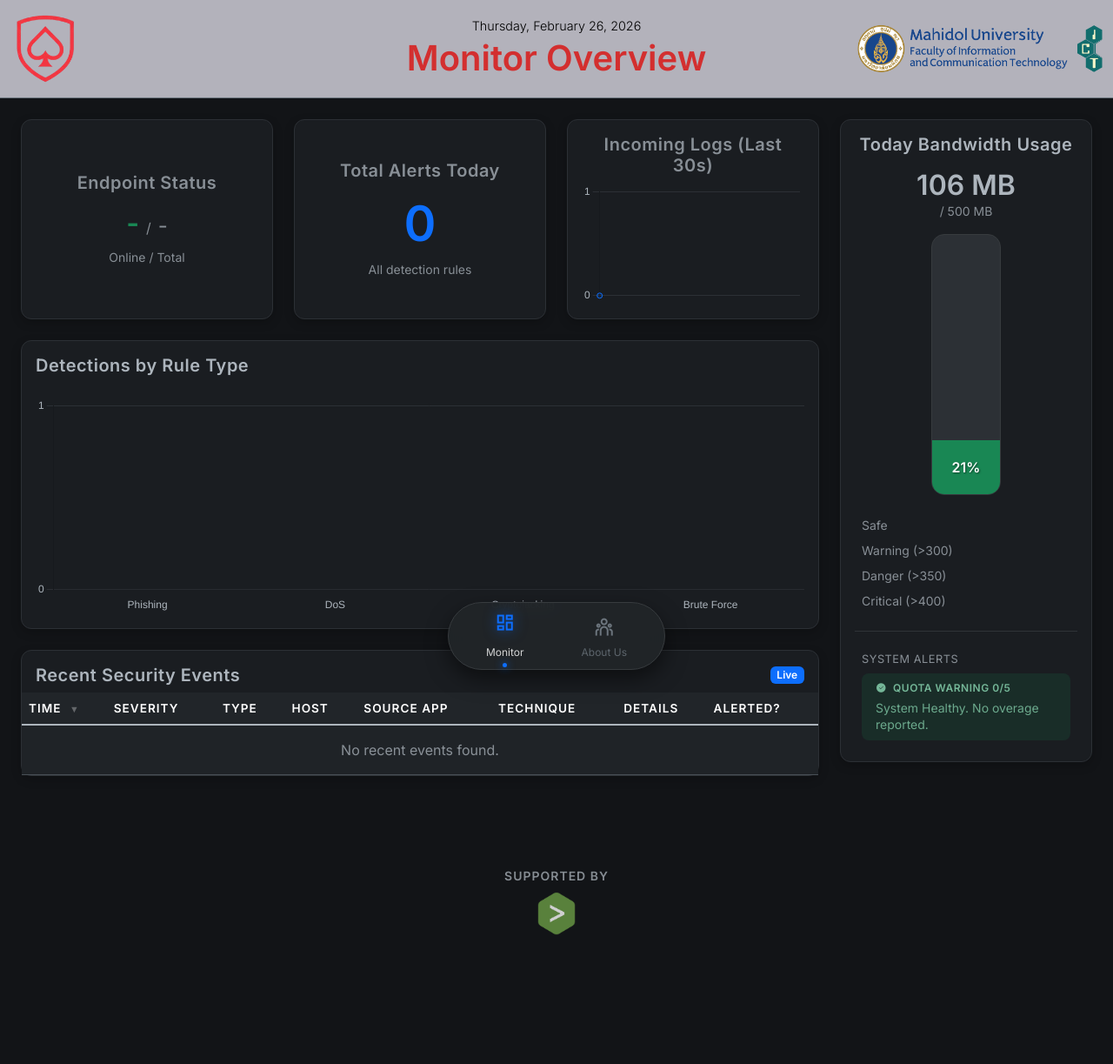
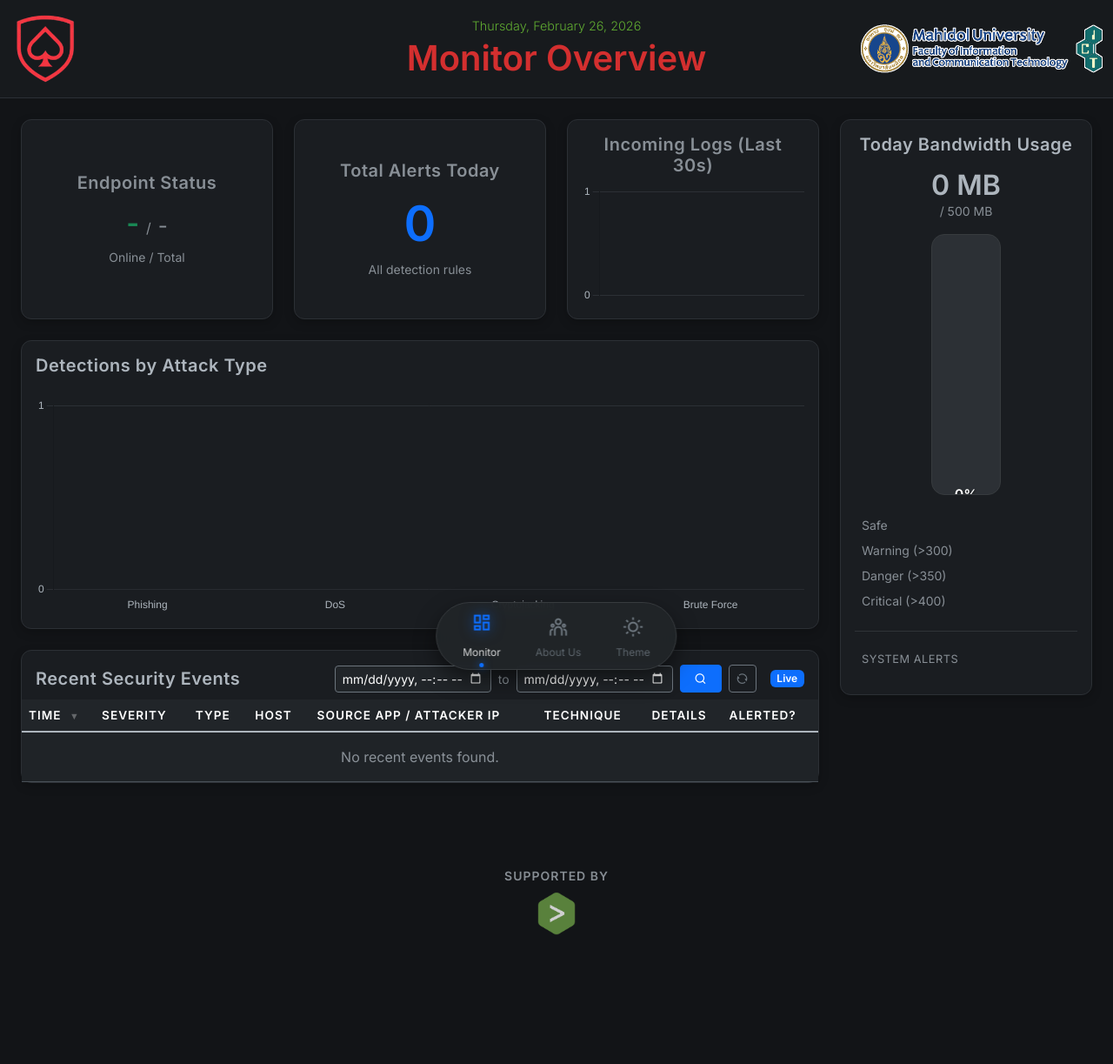
Before and after one commit to Suphatt130/SeniorProject, a Flask app: page / in a window 1280 px wide. Shown: the whole page at 87% size. Run offline with Flask 3, Linux system fonts and the light colour scheme; data that the repository does not hold is empty.

Commit message:
add dark/light theme and sorting by date and time

```diff
--- a/SeniorCode/license_status.json
+++ b/SeniorCode/license_status.json
@@ -1 +1 @@
-{"mb": 106.71, "pct": 21.34}
+{"mb": 340.4, "pct": 68.08}
--- a/SeniorCode/web/app.py
+++ b/SeniorCode/web/app.py
@@ -1,4 +1,4 @@
-from flask import Flask, render_template, jsonify
+from flask import Flask, render_template, jsonify, request
 import sqlite3
 import requests
 import os
@@ -99,138 +99,116 @@ def index():
 def about():
     return render_template('about.html')
 
+def get_time_query(column_name="timestamp"):
+    start = request.args.get('start')
+    end = request.args.get('end')
+
+    if start and end:
+        s = start.replace('T', ' ')
+        e = end.replace('T', ' ')
+        return f" {column_name} BETWEEN ? AND ?", (s, e)
+
+    today = datetime.now().strftime('%Y-%m-%d') + "%"
+    return f" {column_name} LIKE ?", (today,)
+
 @app.route('/api/stats')
 def api_stats():
+    stats = {}
+    conn = get_db_connection()
+    cond, params = get_time_query("timestamp")
+    cond_bf, params_bf = get_time_query("first_time")
+
+    p = conn.execute(f"SELECT COUNT(*) FROM logs_phishing WHERE{cond}", params).fetchone()[0]
+    d = conn.execute(f"SELECT COUNT(*) FROM logs_dos WHERE{cond}", params).fetchone()[0]
+    c = conn.execute(f"SELECT COUNT(*) FROM logs_crypto WHERE{cond}", params).fetchone()[0]
+    b = conn.execute(f"SELECT COUNT(*) FROM logs_bruteforce WHERE{cond_bf}", params_bf).fetchone()[0]
+
+    license_mb_raw = 0
     try:
-        conn = get_db_connection()
-        if not conn: return jsonify({"error": "DB Connection Failed"})
+        if os.path.exists(config.LICENSE_STATUS_FILE):
+            with open(config.LICENSE_STATUS_FILE, "r") as f:
+                data = json.load(f)
+                license_mb_raw = float(data.get("mb", 0))
+        else:
+            row = conn.execute("SELECT usage_mb FROM logs_license ORDER BY id DESC LIMIT 1").fetchone()
+            if row: license_mb_raw = float(row['usage_mb'])
+    except: pass
 
-        stats = {}
-        today_str = datetime.now().strftime('%Y-%m-%d')
-        date_filter = f"{today_str}%"
+    online_eps, total_eps, logs_30s, license_warnings = get_splunk_realtime_stats()
 
-        try: p = conn.execute("SELECT COUNT(*) FROM logs_phishing WHERE timestamp LIKE ?", (date_filter,)).fetchone()[0]
-        except: p = 0
-        try: d = conn.execute("SELECT COUNT(*) FROM logs_dos WHERE timestamp LIKE ?", (date_filter,)).fetchone()[0]
-        except: d = 0
-        try: c = conn.execute("SELECT COUNT(*) FROM logs_crypto WHERE timestamp LIKE ?", (date_filter,)).fetchone()[0]
-        except: c = 0
-        try: b = conn.execute("SELECT COUNT(*) FROM logs_bruteforce WHERE first_time LIKE ?", (date_filter,)).fetchone()[0]
-        except: b = 0
+    stats['phishing'] = p
+    stats['dos'] = d
+    stats['crypto'] = c
+    stats['bruteforce'] = b
+    stats['total'] = p + d + c + b
 
-        license_mb_raw = 0
-        try:
-            if os.path.exists(config.LICENSE_STATUS_FILE):
-                with open(config.LICENSE_STATUS_FILE, "r") as f:
-                    data = json.load(f)
-                    license_mb_raw = float(data.get("mb", 0))
-            else:
-                row = conn.execute("SELECT usage_mb FROM logs_license ORDER BY id DESC LIMIT 1").fetchone()
-                if row: license_mb_raw = float(row['usage_mb'])
-        except: pass
+    stats['license_mb_raw'] = int(license_mb_raw)
+    stats['license_text'] = f"{int(license_mb_raw)} / 500 MB"
 
-        online_eps, total_eps, logs_30s, license_warnings = get_splunk_realtime_stats()
+    stats['endpoints_online'] = online_eps
+    stats['endpoints_total'] = total_eps
+    stats['logs_last_30s'] = logs_30s
+    stats['license_warnings'] = license_warnings
 
-        stats['phishing'] = p
-        stats['dos'] = d
-        stats['crypto'] = c
-        stats['bruteforce'] = b
-        stats['total'] = p + d + c + b
-
-        stats['license_mb_raw'] = int(license_mb_raw)
-        stats['license_text'] = f"{int(license_mb_raw)} / 500 MB"
-
-        stats['endpoints_online'] = online_eps
-        stats['endpoints_total'] = total_eps
-        stats['logs_last_30s'] = logs_30s
-        stats['license_warnings'] = license_warnings
-
-        conn.close()
-        return jsonify(stats)
-    except Exception as e:
-        return jsonify({"error": str(e)})
+    conn.close()
+    return jsonify(stats)
 
 @app.route('/api/logs')
 def api_logs():
     conn = get_db_connection()
     if not conn: return jsonify([])
 
+    cond, params = get_time_query("timestamp")
+    cond_bf, params_bf = get_time_query("first_time")
+
     all_logs = []
 
-    today_str = datetime.now().strftime('%Y-%m-%d')
-    date_filter = f"{today_str}%"
-
-    # --- 1. PHISHING ---
     try:
-        rows = conn.execute("SELECT * FROM logs_phishing WHERE timestamp LIKE ? ORDER BY id DESC", (date_filter,)).fetchall()
+        # PHISHING
+        rows = conn.execute(f"SELECT * FROM logs_phishing WHERE{cond} ORDER BY id DESC", params).fetchall()
         for r in rows:
             all_logs.append({
-                "time": r['timestamp'],
-                "type": "Phishing",
-                "host": r['computer'],
-                "source": r['parent_app'],
-                "severity": r['severity'],
-                "extra": r['technique_id'],
-                "details": f"Link: {r['clicked_link']} | Browser: {r['browser_name']}",
+                "time": r['timestamp'], "type": "Phishing", "host": r['computer'],
+                "source": r['parent_app'], "severity": r['severity'],
+                "extra": r['technique_id'], "details": f"Link: {r['clicked_link']}",
                 "alert": r['alert_sent']
             })
-    except Exception: pass
 
-    # --- 2. DOS ---
-    try:
-        rows = conn.execute("SELECT * FROM logs_dos WHERE timestamp LIKE ? ORDER BY id DESC", (date_filter,)).fetchall()
+        # DOS
+        rows = conn.execute(f"SELECT * FROM logs_dos WHERE{cond} ORDER BY id DESC", params).fetchall()
         for r in rows:
             all_logs.append({
-                "time": r['timestamp'],
-                "type": "DoS",
-                "host": r['host'],
-                "source": r['src_ip'],
-                "severity": r['severity'],
-                "extra": r['technique_id'],
-                "details": f"Target: {r['dest_ip']}:{r['dest_port']} | Flags: {r['tcp_flags']} | Pkts: {r['count']}",
+                "time": r['timestamp'], "type": "DoS", "host": r['host'],
+                "source": r['src_ip'], "severity": r['severity'],
+                "extra": r['technique_id'], "details": f"Target: {r['dest_ip']}",
                 "alert": r['alert_sent']
             })
-    except Exception: pass
 
-    # --- 3. CRYPTOJACKING ---
-    try:
-        rows = conn.execute("SELECT * FROM logs_crypto WHERE timestamp LIKE ? ORDER BY id DESC", (date_filter,)).fetchall()
+        # BRUTE FORCE
+        rows = conn.execute(f"SELECT * FROM logs_bruteforce WHERE{cond_bf} ORDER BY id DESC", params_bf).fetchall()
         for r in rows:
-            det = f"File: {r['image_loaded']}"
-            if r['md5']: det += f" | MD5: {r['md5']}"
-
             all_logs.append({
-                "time": r['timestamp'],
-                "type": "Cryptojacking",
-                "host": r['dest'],
-                "source": r['process_path'] or "Unknown",
-                "severity": r['severity'],
-                "extra": r['technique_id'],
-                "details": det,
+                "time": r['first_time'], "type": "Brute Force", "host": r['dest'],
+                "source": r['src_ip'], "severity": r['severity'],
+                "extra": r['technique_id'], "details": f"User: {r['user']}",
                 "alert": r['alert_sent']
             })
-    except Exception: pass
 
-    # --- 4. BRUTE FORCE ---
-    try:
-        rows = conn.execute("SELECT * FROM logs_bruteforce WHERE first_time LIKE ? ORDER BY id DESC", (date_filter,)).fetchall()
+        # CRYPTOJACKING
+        rows = conn.execute(f"SELECT * FROM logs_crypto WHERE{cond} ORDER BY id DESC", params).fetchall()
         for r in rows:
             all_logs.append({
-                "time": r['first_time'],
-                "type": "Brute Force",
-                "host": r['dest'],
-                "source": r['src_ip'],
-                "severity": r['severity'],
-                "extra": r['technique_id'],
-                "details": f"Target User: {r['user']} | Failures: {r['count']}",
+                "time": r['timestamp'], "type": "Cryptojacking", "host": r['dest'],
+                "source": r['process_path'], "severity": r['severity'],
+                "extra": r['technique_id'], "details": f"File: {r['image_loaded']}",
                 "alert": r['alert_sent']
             })
-    except Exception: pass
+
+    except Exception as e:
+        print(f"API Logs Error: {e}")
 
     conn.close()
-
     all_logs.sort(key=lambda x: x['time'], reverse=True)
-
     return jsonify(all_logs)
 
 if __name__ == '__main__':
--- a/SeniorCode/web/static/script.js
+++ b/SeniorCode/web/static/script.js
@@ -5,8 +5,27 @@ const MAX_LINE_POINTS = 20;
 let currentLogs = [];
 let sortState = { column: 'time', asc: false }
 
+function setMaxDate() {
+    const now = new Date();
+    const year = now.getFullYear();
+    const month = String(now.getMonth() + 1).padStart(2, '0');
+    const day = String(now.getDate()).padStart(2, '0');
+    const hours = String(now.getHours()).padStart(2, '0');
+    const minutes = String(now.getMinutes()).padStart(2, '0');
+
+    const currentDateTime = `${year}-${month}-${day}T${hours}:${minutes}`;
+
+    document.getElementById('start-time').setAttribute('max', currentDateTime);
+    document.getElementById('end-time').setAttribute('max', currentDateTime);
+}
+
 // --- 1. INITIALIZE FUNCTIONS ON PAGE LOAD ---
 document.addEventListener('DOMContentLoaded', () => {
+    setMaxDate();
+    const savedTheme = localStorage.getItem('theme') || 'dark';
+    document.documentElement.setAttribute('data-bs-theme', savedTheme);
+    updateThemeIcon(savedTheme);
+
     initDateDisplay();
     initCharts();
     fetchData();
@@ -99,38 +118,64 @@ function initCharts() {
     });
 }
 
+function resetFilter() {
+    document.getElementById('start-time').value = '';
+    document.getElementById('end-time').value = '';
+    fetchData();
+}
+
 async function fetchData() {
     const badge = document.getElementById('last-update-badge');
+    const startInput = document.getElementById('start-time');
+    const endInput = document.getElementById('end-time');
+
+    const start = startInput.value;
+    const end = endInput.value;
+
+    if (start && end) {
+        const startDate = new Date(start);
+        const endDate = new Date(end);
+        const now = new Date();
+
+        if (startDate > endDate) {
+            alert("Error: Start time cannot be after end time (e.g., 20/02 to 18/02).");
+            return;
+        }
+        if (endDate > now) {
+            alert("Error: You cannot select a time in the future.");
+            return;
+        }
+    }
+
+    let queryParams = "";
+    if (start && end) {
+        queryParams = `?start=${encodeURIComponent(start)}&end=${encodeURIComponent(end)}`;
+    }
+
     if(badge) badge.textContent = 'Updating...';
-    if(badge) badge.classList.replace('bg-primary', 'bg-secondary');
 
     try {
         const [statsRes, logsRes] = await Promise.all([
-            fetch('/api/stats'),
-            fetch('/api/logs')
+            fetch(`/api/stats${queryParams}`),
+            fetch(`/api/logs${queryParams}`)
         ]);
 
         const statsData = await statsRes.json();
         const logsData = await logsRes.json();
 
-        if (statsData.error) console.error("Stats Error:", statsData.error);
-        if (logsData.error) console.error("Logs Error:", logsData.error);
-
-        updateTopCards(statsData);
-        updateLineChart(statsData.logs_last_30s);
         updateBarChart(statsData);
-        updateLicenseProgressBar(statsData.license_mb_raw);
-        updateLicenseWarnings(statsData.license_warnings);
         currentLogs = logsData;
         applySort();
 
-        if(badge) badge.textContent = 'Live';
-        if(badge) badge.classList.replace('bg-secondary', 'bg-primary');
+        if(badge) {
+            badge.textContent = (start && end) ? 'Filtered View' : 'Live';
+            badge.classList.replace('bg-secondary', 'bg-primary');
+        }
+        updateTopCards(statsData);
 
     } catch (err) {
         console.error("Fetch Error:", err);
         if(badge) badge.textContent = 'Error';
-        if(badge) badge.classList.replace('bg-secondary', 'bg-danger');
     }
 }
 
@@ -337,3 +382,21 @@ function updateLicenseWarnings(warnings) {
         container.innerHTML = html;
     }
 }
+
+// --- THEME TOGGLE LOGIC ---
+function toggleTheme() {
+    const htmlTag = document.documentElement;
+    const currentTheme = htmlTag.getAttribute('data-bs-theme');
+    const newTheme = currentTheme === 'dark' ? 'light' : 'dark';
+
+    htmlTag.setAttribute('data-bs-theme', newTheme);
+    localStorage.setItem('theme', newTheme);
+    updateThemeIcon(newTheme);
+}
+
+function updateThemeIcon(theme) {
+    const themeIcon = document.getElementById('theme-icon');
+    if (themeIcon) {
+        themeIcon.className = theme === 'dark' ? 'ri-sun-line' : 'ri-moon-line';
+    }
+}
--- a/SeniorCode/web/static/style.css
+++ b/SeniorCode/web/static/style.css
@@ -4,12 +4,19 @@
 }
 
 body {
+    padding-bottom: 100px;
+}
+
+/* Dark Mode Backgrounds */
+[data-bs-theme="dark"] body, [data-bs-theme="dark"] .bg-darker {
     background-color: #121417 !important;
     color: #e9ecef;
 }
 
-.bg-darker {
-    background-color: #121417 !important;
+/* Light Mode Backgrounds */
+[data-bs-theme="light"] body, [data-bs-theme="light"] .bg-darker {
+    background-color: #f4f7f6 !important;
+    color: #212529;
 }
 
 .bg-lighter {
@@ -179,11 +186,6 @@ th.sorted-desc .sort-icon::after {
     box-shadow: 0 0 10px #0d6efd;
 }
 
-/* Ensure content doesn't get hidden behind the navbar on mobile */
-body {
-    padding-bottom: 100px;
-}
-
 .hover-effect {
     transition: transform 0.3s ease, box-shadow 0.3s ease, border-color 0.3s ease;
 }
@@ -223,3 +225,56 @@ body {
     background-color: #fff33b;
     color: #212529;
 }
+
+/* --- LIGHT MODE OVERRIDES --- */
+[data-bs-theme="light"] .card-custom {
+    background-color: #ffffff;
+    border-color: #e0e0e0;
+    box-shadow: 0 4px 12px rgba(0, 0, 0, 0.05);
+}
+
+[data-bs-theme="light"] .table-dark th {
+    background-color: #e9ecef;
+    color: #212529;
+    border-color: #dee2e6;
+}
+
+[data-bs-theme="light"] .table-striped>tbody>tr:nth-of-type(odd)>* {
+    --bs-table-accent-bg: #f8f9fa;
+    color: #212529;
+}
+
+[data-bs-theme="light"] .log-row:hover {
+    background-color: #f1f3f5 !important;
+}
+
+[data-bs-theme="light"] .cred-navbar {
+    background: rgba(255, 255, 255, 0.95);
+    border-color: #e0e0e0;
+}
+
+.custom-header {
+    background-color: #171a1d;
+    border-color: #2c3035 !important;
+}
+
+[data-bs-theme="light"] .custom-header {
+    background-color: #ffffff;
+    border-color: #e0e0e0 !important;
+}
+
+[data-bs-theme="light"] .cred-nav-link {
+    color: #6c757d;
+}
+
+[data-bs-theme="light"] .cred-nav-link:hover {
+    color: #212529;
+}
+
+[data-bs-theme="light"] .cred-nav-link.active {
+    color: #212529;
+}
+
+[data-bs-theme="light"] .cred-nav-link.active i {
+    text-shadow: 0 0 10px rgba(13, 110, 253, 0.2);
+}
--- a/SeniorCode/web/templates/index.html
+++ b/SeniorCode/web/templates/index.html
@@ -11,7 +11,8 @@
     <link rel="stylesheet" href="{{ url_for('static', filename='style.css') }}">
     <script src="https://cdn.jsdelivr.net/npm/chart.js"></script>
 </head>
-<body class="bg-darker" style="overflow-x: hidden;"> <header class="container-fluid py-3 mb-4 border-bottom border-secondary" style="background-color: #b3b2bb";>
+<body class="bg-darker" style="overflow-x: hidden;">
+    <header class="container-fluid py-3 mb-4 border-bottom custom-header">
         <div class="row align-items-center">
 
             <div class="col-3">
@@ -22,7 +23,7 @@
             </div>
 
             <div class="col-6 text-center">
-                <h4 id="current-date" class="fw-light mb-1" style="font-size: 0.9rem; color: black;">Loading date...</h4>
+                <h4 id="current-date" class="fw-light mb-1" style="font-size: 0.9rem; color: #60AB31;">Loading date...</h4>
                 <h1 class="display-6 fw-bold mb-0" style="color: #D32F2F;">
                     Monitor Overview
                 </h1>
@@ -81,7 +82,7 @@
                     <div class="col-12">
                         <div class="card card-custom">
                             <div class="card-header bg-transparent border-0 pt-3">
-                                <h5 class="card-title mb-0">Detections by Rule Type</h5>
+                                <h5 class="card-title mb-0">Detections by Attack Type</h5>
                             </div>
                             <div class="card-body">
                                 <div class="chart-container" style="position: relative; height: 250px;">
@@ -97,6 +98,19 @@
                         <div class="card card-custom">
                             <div class="card-header bg-transparent border-0 d-flex justify-content-between align-items-center pt-3">
                                 <h5 class="card-title mb-0">Recent Security Events</h5>
+
+                                <div class="d-flex align-items-center gap-2 ms-auto me-3">
+                                    <input type="datetime-local" id="start-time" class="form-control form-control-sm bg-dark text-white border-secondary" style="width: 180px;">
+                                    <span class="text-muted small">to</span>
+                                    <input type="datetime-local" id="end-time" class="form-control form-control-sm bg-dark text-white border-secondary" style="width: 180px;">
+                                    <button type="button" onclick="fetchData()" class="btn btn-primary btn-sm px-3">
+                                        <i class="ri-search-line"></i>
+                                    </button>
+                                    <button type="button" onclick="resetFilter()" class="btn btn-outline-secondary btn-sm">
+                                        <i class="ri-refresh-line"></i>
+                                    </button>
+                                </div>
+
                                 <span class="badge bg-primary" id="last-update-badge">Live</span>
                             </div>
                             <div class="card-body p-0">
@@ -108,7 +122,7 @@
                                                 <th onclick="sortTable('severity')">Severity <span class="sort-icon" id="icon-severity"></span></th>
                                                 <th onclick="sortTable('type')">Type <span class="sort-icon" id="icon-type"></span></th>
                                                 <th onclick="sortTable('host')">Host <span class="sort-icon" id="icon-host"></span></th>
-                                                <th onclick="sortTable('source')">Source App <span class="sort-icon" id="icon-source"></span></th>
+                                                <th onclick="sortTable('source')">Source App / Attacker IP <span class="sort-icon" id="icon-source"></span></th>
                                                 <th onclick="sortTable('extra')">Technique <span class="sort-icon" id="icon-extra"></span></th>
                                                 <th>Details</th>
                                                 <th onclick="sortTable('alert')">Alerted? <span class="sort-icon" id="icon-alert"></span></th>
@@ -176,6 +190,12 @@
                     <span>About Us</span>
                 </a>
             </li>
+            <li class="cred-nav-item" style="cursor: pointer;" onclick="toggleTheme()">
+                <a class="cred-nav-link">
+                    <i id="theme-icon" class="ri-sun-line"></i>
+                    <span>Theme</span>
+                </a>
+            </li>
         </ul>
     </nav>
 
```
Also changed, not shown: SeniorCode/web/templates/about.html (+8 -0 lines), SeniorCode/web/static/muict_logo.png.
